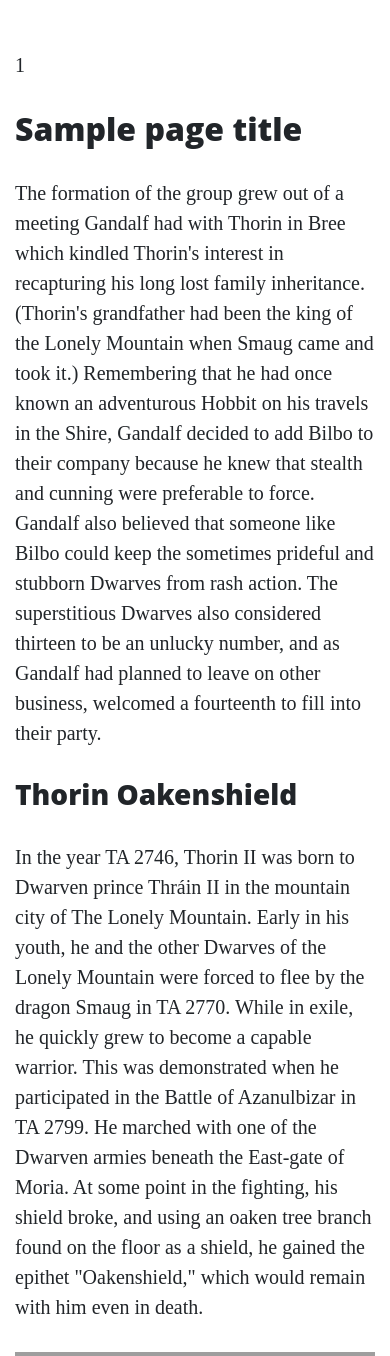
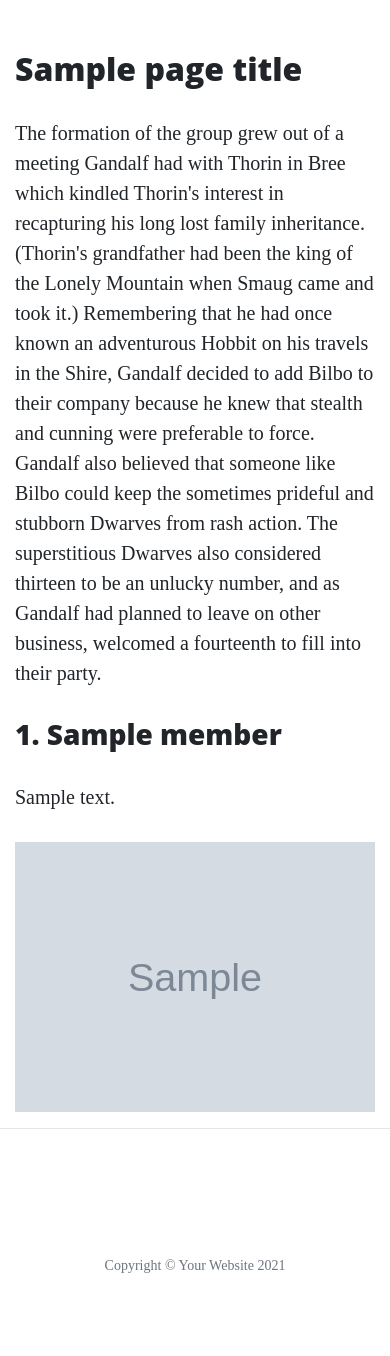
Before and after one commit to Mat2801/learning-flash, a Flask app: template templates/about.html in a window 390 px wide. Shown: the part 533-1889 px from the top of the page. After the commit the page ends 1806 px from the top, so only its background shows below. Run offline with Flask 2, Linux system fonts and the light colour scheme; the template is opened without the code that fills it: most values are stand-ins (such as "Sample title", 1, 10 or a date in 2020); grey boxes marked "Sample" are stand-in pictures; some libraries are stand-ins or nearby versions; grey boxes are pictures that could not be loaded.

Commit message:
using if statmnets in flask

```diff
--- a/run.py
+++ b/run.py
@@ -1,4 +1,5 @@
 import os
+import json
 from flask import Flask, render_template
 
 
@@ -12,7 +13,10 @@ def index():
 
 @app.route("/about")
 def about():
-    return render_template("about.html", page_title="About", list_of_numbers=[1, 2, 3])
+    data = []
+    with open("data/company.json", "r") as json_data:
+        data = json.load(json_data)
+    return render_template("about.html", page_title="About", company=data)
 
 
 @app.route("/contact")
--- a/templates/about.html
+++ b/templates/about.html
@@ -1,9 +1,7 @@
 {% extends "base.html" %}
 {% block content %}
 
-   {% for number in list_of_numbers %}
-      <p>{{ number }}</p>
-   {% endfor %}
+
 
     <h2>{{ page_title }}</h2>
     <p>
@@ -16,175 +14,40 @@
         planned to leave on other business, welcomed a fourteenth to fill into their party.
     </p>
 
+    {% for member in company %}
+
         <div class="row featurette">
+
+            {% if loop.index % 2 != 0 %}
+
                 <div class="col-md-7">
-            <h3>Thorin Oakenshield</h3>
-			<p>
-				In the year TA 2746, Thorin II was born to Dwarven prince Thráin II in the mountain city of The Lonely Mountain.
-				Early in his youth, he and the other Dwarves of the Lonely Mountain were forced to flee by the dragon Smaug in TA
-				2770. While in exile, he quickly grew to become a capable warrior. This was demonstrated when he participated in the
-				Battle of Azanulbizar in TA 2799. He marched with one of the Dwarven armies beneath the East-gate of Moria. At some
-				point in the fighting, his shield broke, and using an oaken tree branch found on the floor as a shield, he gained
-				the epithet "Oakenshield," which would remain with him even in death.
-			</p>
+                    <h3>{{ loop.index }}. {{ member.name }}</h3>
+                    <p>{{ member.description }}</p>
                 </div>
                 <div class="col-md-5">
-            <img src="https://vignette.wikia.nocookie.net/lotr/images/3/3f/ThorinBIG.jpg" alt="">
-        </div>
+                    <img src="{{ member.image_source }}" alt="" class="featurette-image image-responsive">
                 </div>
 
-    <div class="row featurette">
+            {% else %}
+
                 <div class="col-md-5">
-            <img src="https://vignette.wikia.nocookie.net/lotr/images/b/b4/The-Hobbit-Fili-and-Kili.jpg" alt="">
+                    <img src="{{ member.image_source }}" alt="" class="featurette-image image-responsive">
                 </div>
                 <div class="col-md-7">
-            <h3>Fili and Kili</h3>
-			<p>
-				Fíli and Kíli were nephews of Thorin, who was the elder brother of their mother Dís. They were also nephews of
-				Frerin, grandsons of Thráin II, and great-grandsons of Thrór. Fíli's most distinguishing feature was his long nose,
-				the longest of any of the Dwarves in Thorin's company.
-			</p>
-        </div>
+                    <h3>{{ loop.index }}. {{ member.name }}</h3>
+                    <p>{{ member.description }}</p>
                 </div>
 
-    <div class="row featurette">
-        <div class="col-md-7">
-            <h3>Oin</h3>
-			<p>
-			    Óin was the older brother of Glóin, cousin of Dwalin and Balin, and uncle of Gimli. Óin's uncle was Fundin, the
-			    father of Balin and Dwalin. He usually wore a brown-hooded cloak when travelling. Óin fought in the Battle of
-			    Azanulbizar along with Thorin Oakenshield, and in TA 2941 joined with Thorin and Company on the quest to reclaim
-			    the Lonely Mountain wearing a brown hood.[2] Óin was one of the Dwarves who bet that Bilbo would come along with
-			    them to reclaim the Lonely Mountain. Óin and his brother Glóin were usually in charge of preparing the fire for
-			    the Company as they were the most skilled out of the others. He fought in and survived the Battle of Five Armies,
-			    and later settled in the Lonely Mountain with King Dáin II Ironfoot, along with many other dwarves of The Company
-			    of Thorin.
-			</p>
-        </div>
-        <div class="col-md-5">
-            <img src="https://vignette.wikia.nocookie.net/lotr/images/e/e8/Oin.jpg" alt="">
-        </div>
+            {% endif %}
+
         </div>
 
-    <div class="row featurette">
-        <div class="col-md-5">
-            <img src="https://static.wikia.nocookie.net/lotr/images/f/fc/Gloin_2.jpg" alt="">
-        </div>
-        <div class="col-md-7">
-            <h3>Gloin</h3>
-			<p>
-			    Glóin son of Gróin was one of the Dwarves of Thorin II Oakenshield's company who set out to reclaim the Lonely
-			    Mountain in the Quest of Erebor. He was also the father of Gimli, who became a member of the Fellowship of the
-			    Ring.
-			</p>
-        </div>
-    </div>
+        {% if loop.index != loop.length %}
 
-    <div class="row featurette">
-        <div class="col-md-7">
-            <h3>Balin</h3>
-			<p>
+            <hr class="featurette-divider">
 
-			</p>
-        </div>
-        <div class="col-md-5">
-            <img src="" alt="">
-        </div>
-    </div>
+        {% endif %}
 
-    <div class="row featurette">
-        <div class="col-md-5">
-            <img src="" alt="">
-        </div>
-        <div class="col-md-7">
-            <h3>Dwalin</h3>
-			<p>
+    {% endfor %}
 
-			</p>
-        </div>
-    </div>
-
-    <div class="row featurette">
-        <div class="col-md-7">
-            <h3>Ori</h3>
-			<p>
-
-			</p>
-        </div>
-        <div class="col-md-5">
-            <img src="" alt="">
-        </div>
-    </div>
-
-    <div class="row featurette">
-        <div class="col-md-5">
-            <img src="" alt="">
-        </div>
-        <div class="col-md-7">
-            <h3>Dori</h3>
-			<p>
-
-			</p>
-        </div>
-    </div>
-
-    <div class="row featurette">
-        <div class="col-md-7">
-            <h3>Nori</h3>
-			<p>
-
-			</p>
-        </div>
-        <div class="col-md-5">
-            <img src="" alt="">
-        </div>
-    </div>
-
-    <div class="row featurette">
-        <div class="col-md-5">
-            <img src="" alt="">
-        </div>
-        <div class="col-md-7">
-            <h3>Bifur</h3>
-			<p>
-
-			</p>
-        </div>
-    </div>
-
-    <div class="row featurette">
-        <div class="col-md-7">
-            <h3>Bowfur</h3>
-			<p>
-
-			</p>
-        </div>
-        <div class="col-md-5">
-            <img src="" alt="">
-        </div>
-    </div>
-
-    <div class="row featurette">
-        <div class="col-md-5">
-            <img src="" alt="">
-        </div>
-        <div class="col-md-7">
-            <h3>Bombur</h3>
-			<p>
-
-			</p>
-        </div>
-    </div>
-
-    <div class="row featurette">
-        <div class="col-md-7">
-            <h3>Gandalf</h3>
-			<p>
-
-			</p>
-        </div>
-        <div class="col-md-5">
-            <img src="" alt="">
-        </div>
-    </div>
 {% endblock %}
```
Also changed, not shown: data/company.json (added, +66 -0 lines). Lines whose indentation alone changed are shown as unchanged.
